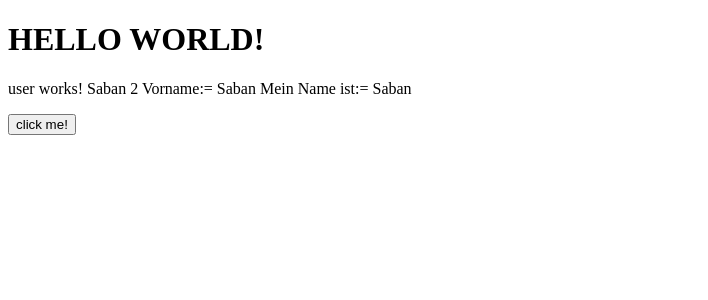
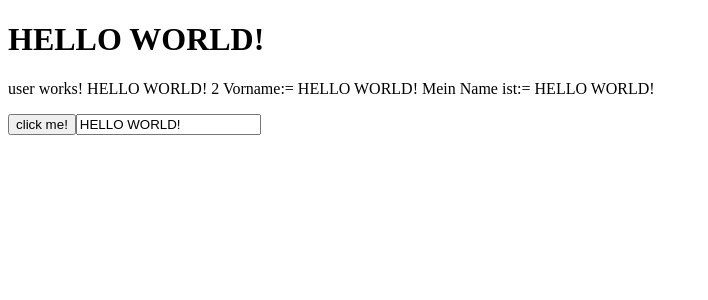
Before and after one commit to netTrek/ng2-training, an Angular app: page / in a window 1280 px wide. Shown: the top 300 px of the page, without its empty margins (0-708 px from the left). Built offline with nearby package versions, Linux system fonts and the light colour scheme.

Commit message:
bis einschließlichj 78

```diff
--- a/src/app/app.component.html
+++ b/src/app/app.component.html
@@ -23,5 +23,9 @@
 <audi-car car="bmw" logo="logo.png" ciColor="blue" progress="100"></audi-car>
 -->
 
+<!--
+<audi-user (nameChange)="nameChgHandler($event)"></audi-user>
+-->
 
-<audi-user></audi-user>
+<audi-user [(name)]="title"></audi-user>
+<input type="text" [(ngModel)]="title">
--- a/src/app/user/user.component.ts
+++ b/src/app/user/user.component.ts
@@ -1,4 +1,4 @@
-import { Component, OnInit } from '@angular/core';
+import { Component, EventEmitter, Input, OnInit, Output } from '@angular/core';
 
 @Component({
   selector: 'audi-user',
@@ -7,19 +7,25 @@ import { Component, OnInit } from '@angular/core';
 })
 export class UserComponent implements OnInit {
 
+  @Input()
   name = 'Saban';
+
+  @Output()
+  nameChange: EventEmitter<string> = new EventEmitter<string>();
 
   constructor() { }
 
   clickHandler ( evt?: Event ) {
     console.log ('Hello World', evt );
     this.name = 'new name';
+    this.nameChange.emit( this.name );
   }
 
   getName (): string {
     return 'Mein Name ist:= ' + this.name;
   }
 
+
   ngOnInit() {
   }
 
```
Also changed, not shown: src/app/app.component.ts (+9 -0 lines).
